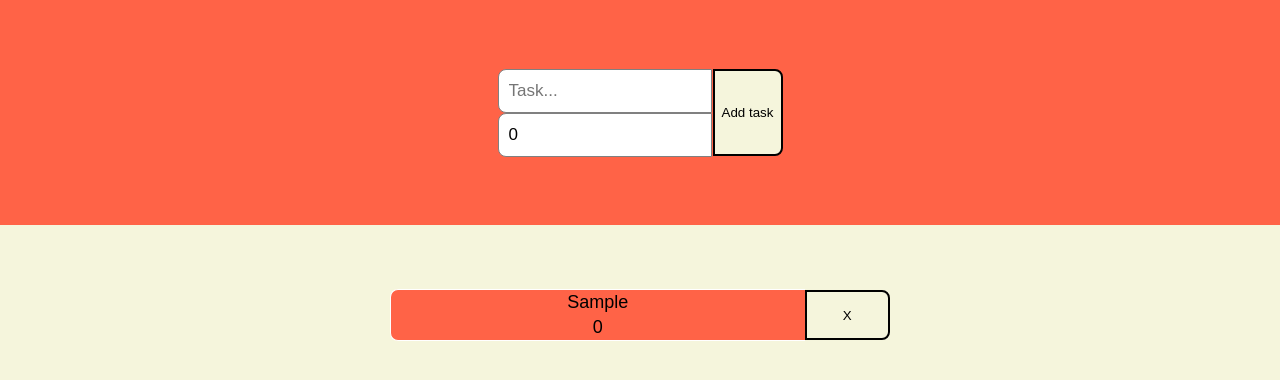
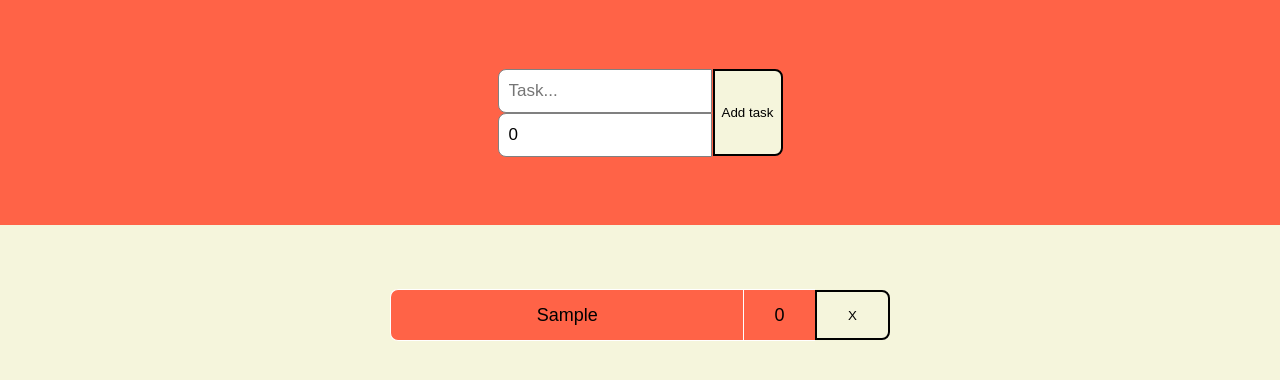
Before and after one commit to a-velasquez/ts-todo, a React (Create React App) app: page / in a window 1280 px wide. Both pictures are taken after typing "Sample" into the empty fields and a click on the button "Add task". Shown: the top 380 px of the page. Built offline with nearby package versions, Linux system fonts and the light colour scheme.

Commit message:
move task.deadline to div w/ className

```diff
--- a/src/Components/TodoTask.tsx
+++ b/src/Components/TodoTask.tsx
@@ -10,9 +10,11 @@ const TodoTask = ({task}: Props) => {
 		<div className="task">
 			<div className="content">
 				<span>{task.taskName}</span>
+			</div>
+			<div className='deadline'>
 				<span>{task.deadline}</span>
 			</div>
-			<button>X</button>
+			<button className='button'>X</button>
 		</div>
 	)
 }
```
